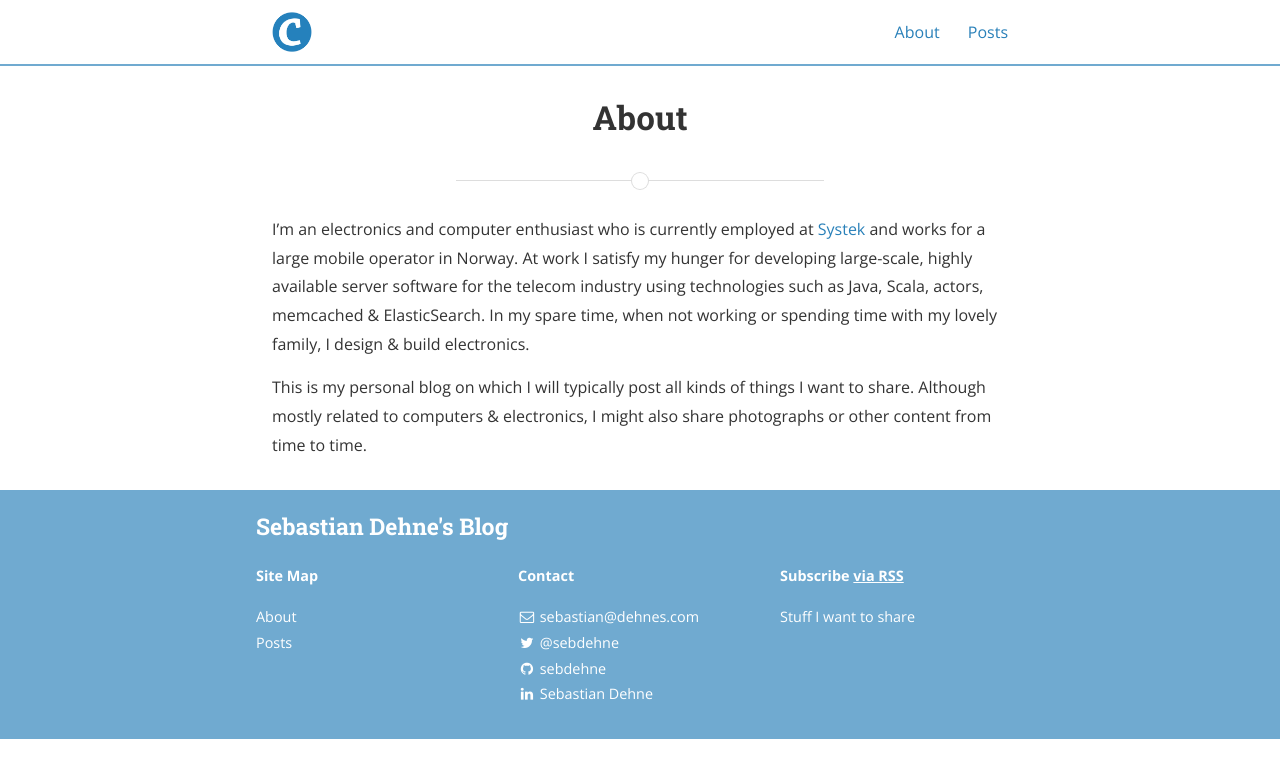
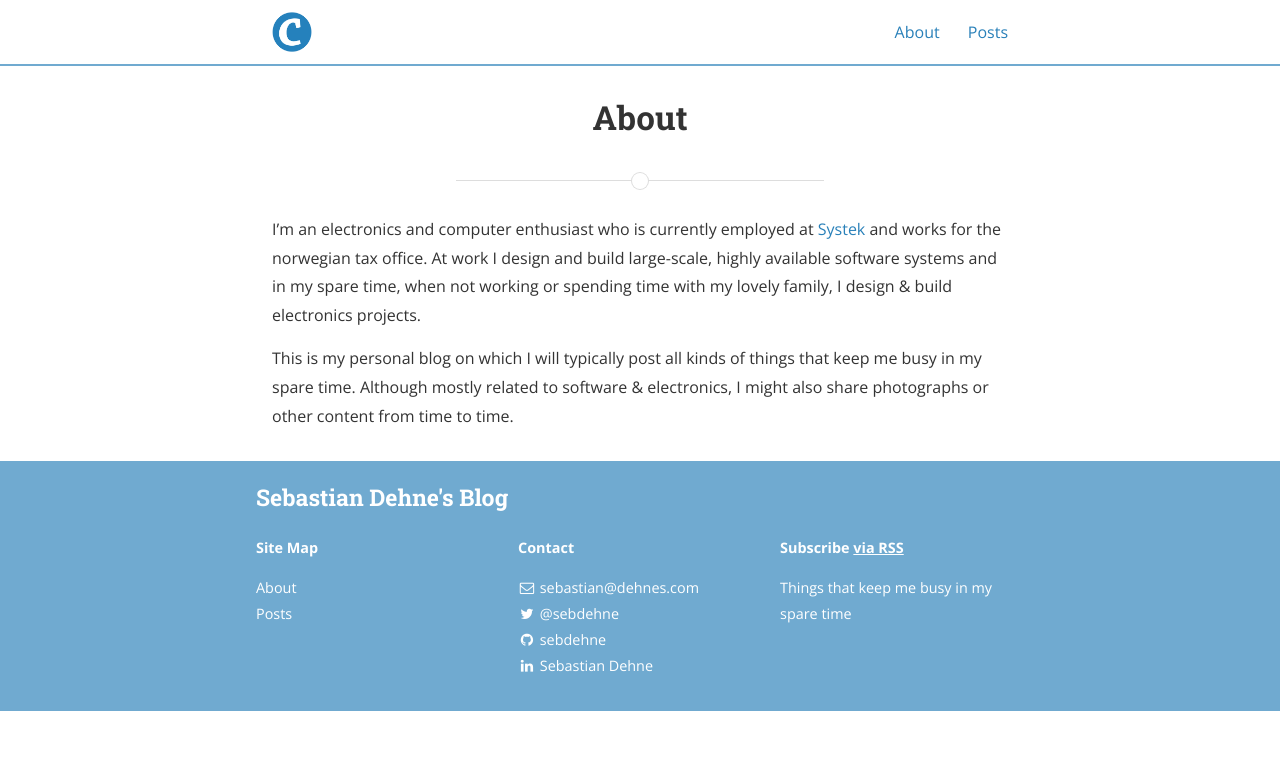
Before and after one commit to sebdehne/dehnes.com, a Jekyll site: the page built from about.md, in a window 1280 px wide. Shown: the top 778 px of the page. Built offline with Jekyll 4.4.1, drawn with Linux system fonts in a browser that asks for light colours; nearby versions of some CDN libraries; a style sheet for code colours, icons or effects is not loaded.

```diff
--- a/_config.yml
+++ b/_config.yml
@@ -2,16 +2,17 @@
 gems:
   - jekyll-archives # Sorry, not GitHub pages friendly!
   - jekyll-sitemap
+  - jekyll-paginate
 
 keep_files: [gallery,ipcam,pp_powerSwitch,sebas]
 
 # Site settings
 title: Sebastian Dehne's Blog
-subtitle: "Stuff I want to share"
+subtitle: "Things that keep me busy in my spare time"
 email: sebastian@dehnes.com
 name: Sebastian Dehne
 description: >
-  Stuff I want to share
+  Things that keep me busy in my spare time
 baseurl: "/"
 url: "http://dehnes.com" # the base hostname & protocol for your site
 cover: "assets/header_image.jpg"
@@ -45,6 +46,9 @@
 
   - cat: electronics
     desc: "Electronics & Home automation"
+
+  - cat: software
+    desc: "Software related projects"
 
 # Social icons and sharing options
 #
--- a/about.md
+++ b/about.md
@@ -4,10 +4,9 @@
 permalink: /about/
 ---
 
-I’m an electronics and computer enthusiast who is currently employed at [Systek](http://systek.no) and works for a large mobile operator
-in Norway. At work I satisfy my hunger for developing large-scale, highly available server software for the
-telecom industry using technologies such as Java, Scala, actors, memcached & ElasticSearch. In my spare time, when not
-working or spending time with my lovely family, I design & build electronics.
+I’m an electronics and computer enthusiast who is currently employed at [Systek](http://systek.no) and works for the norwegian tax
+office. At work I design and build large-scale, highly available software systems and in my spare time, when not working or
+spending time with my lovely family, I design & build electronics projects.
 
-This is my personal blog on which I will typically post all kinds of things I want to share. Although mostly related
-to computers & electronics, I might also share photographs or other content from time to time.
+This is my personal blog on which I will typically post all kinds of things that keep me busy in my spare time.
+Although mostly related to software & electronics, I might also share photographs or other content from time to time.
```
Also changed, not shown: _posts/2016-09-09-zero-downtime-deplayments-with-database-changes.markdown (added, +14 -0 lines), 1 other file.
